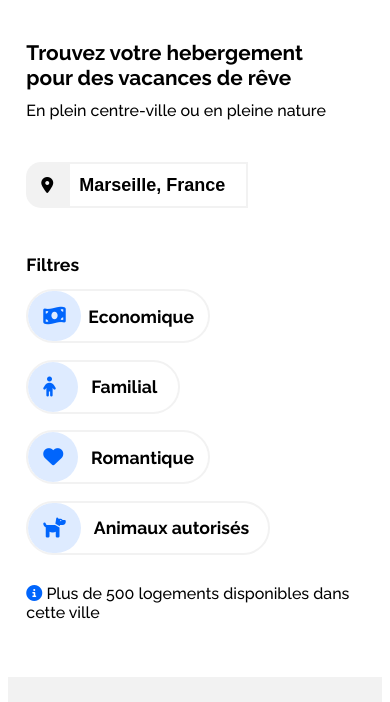
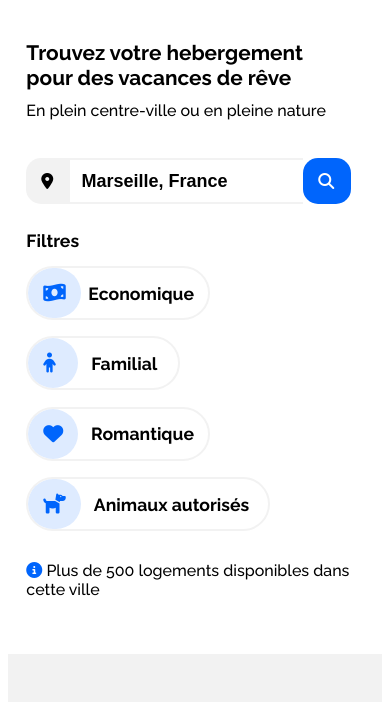
Before and after one commit to N-vlax/cpm2_2021_p1_front_garcia, a plain HTML site: page index.html in a window 390 px wide. Shown: the part 131-833 px from the top of the page. Drawn offline with Linux system fonts and the light colour scheme.

Commit message:
Petit icone search bleu hidden et visible

```diff
--- a/index.html
+++ b/index.html
@@ -60,6 +60,7 @@
                       <input type="search"  name="q"
                       placeholder="Marseille, France" size="30">
                       <button>Rechercher</button>
+                      <i class="fas fa-search searchIcon"></i>
 
 
                 </form>
--- a/style.css
+++ b/style.css
@@ -33,6 +33,19 @@ body{
 
 }
 
+.searchIcon{
+    color: white;
+    background-color:#0065FC;
+    width: 18px;
+    border-bottom-right-radius: 15px;
+    border-top-right-radius: 15px;
+    visibility: hidden;
+    display: none;
+}
+
+
+
+
 .filter {
     display: flex;
     justify-content: space-around;
@@ -49,7 +62,7 @@ body{
 #filterTotal {
     display: flex;
     margin-bottom: 2%;
-    margin-left: 4%;
+
 }
 
 form {
@@ -576,7 +589,8 @@ form {
     padding: 15px 0px 15px 0px;
     display: flex;
     margin-left: 4%;
-    margin-top: 4%;
+    margin-top: 3%;
+    margin-bottom: -1% ;
 
 }
 
@@ -599,7 +613,8 @@ font-size: large;
 border-color: none;
 border-style: solid;
 border-color: #F2F2F2;
-width: 180px;
+width: 235px;
+border-right: none;
 
 }
 
@@ -851,3 +866,15 @@ body {
     margin-bottom: 15%;
 
 }
+
+.searchIcon{
+
+        color: white;
+        background-color:#0065FC;
+        width: 18px;
+        border-bottom-right-radius: 15px;
+        border-top-right-radius: 15px;
+        visibility: visible;
+    }
+
+}
```
